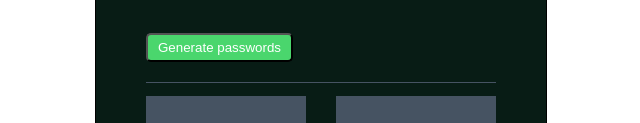
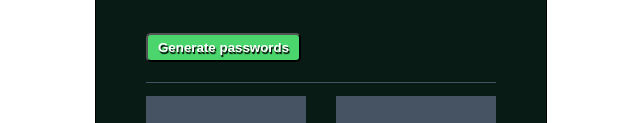
Before and after one commit to ABUSHEIKHSP/fullstack-learning-log, a plain HTML site: page 2. Javascript Fundamentals/Password Generator/index.html in a window 1280 px wide. Shown: the part 221-344 px from the top of the page, without its empty margins (319-959 px from the left). Drawn offline with Linux system fonts and the light colour scheme.

```diff
--- a/2. Javascript Fundamentals/Password Generator/index.css
+++ b/2. Javascript Fundamentals/Password Generator/index.css
@@ -42,6 +42,8 @@
     background: #4ad66d;
 
     color: white;
+    font-weight: bold;
+    text-shadow: 1px 2px 1px black;
 }
 
 #line {
```
